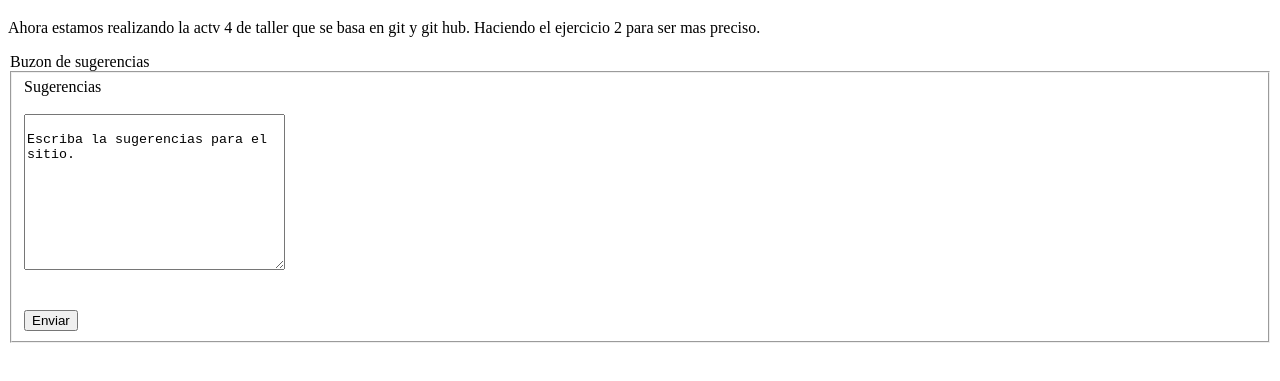
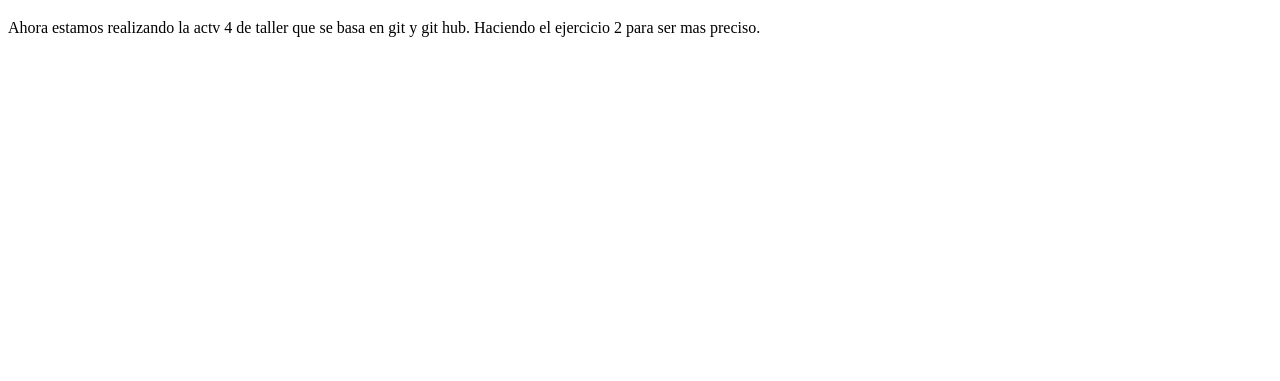
Before and after one commit to Facu-Alarcon/tp-git-alarcon, a plain HTML site: page index.html in a window 1280 px wide. Shown: the part 61-442 px from the top of the page. Drawn offline with Linux system fonts and the light colour scheme.

Commit message:
Solucion de error de ramas(para rehacer )

```diff
--- a/index.html
+++ b/index.html
@@ -12,26 +12,5 @@
     <p>
         Ahora estamos realizando la actv 4 de taller que se basa en git y git hub. Haciendo el ejercicio 2 para ser mas preciso.
     </p>
-
-                <article>
-                <form action="">
-                    <legend>Buzon de sugerencias</legend>
-                    <fieldset>
-                        <div>
-                            <label for="">Sugerencias</label>
-                            <br>
-                            <br>
-                            <textarea name="mensaje" id="" cols="30" rows="10">
-                                Escriba la sugerencias para el sitio.
-                            </textarea>
-                        </div>
-                        <br>
-                        <br>
-                        <div>
-                            <input type="submit" value="Enviar">
-                        </div>
-                    </fieldset>
-                </form>
-            </article>
 </body>
 </html>
```
